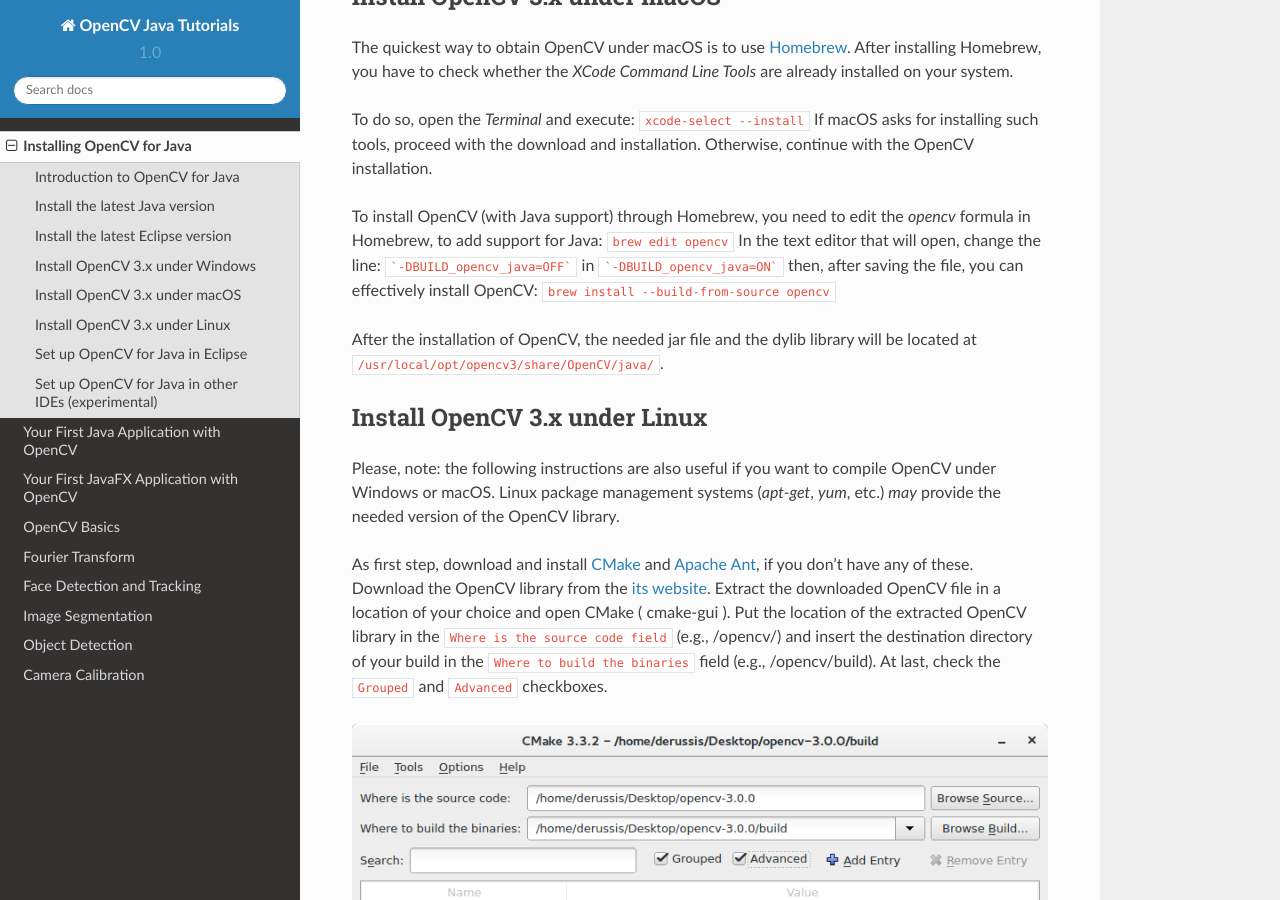
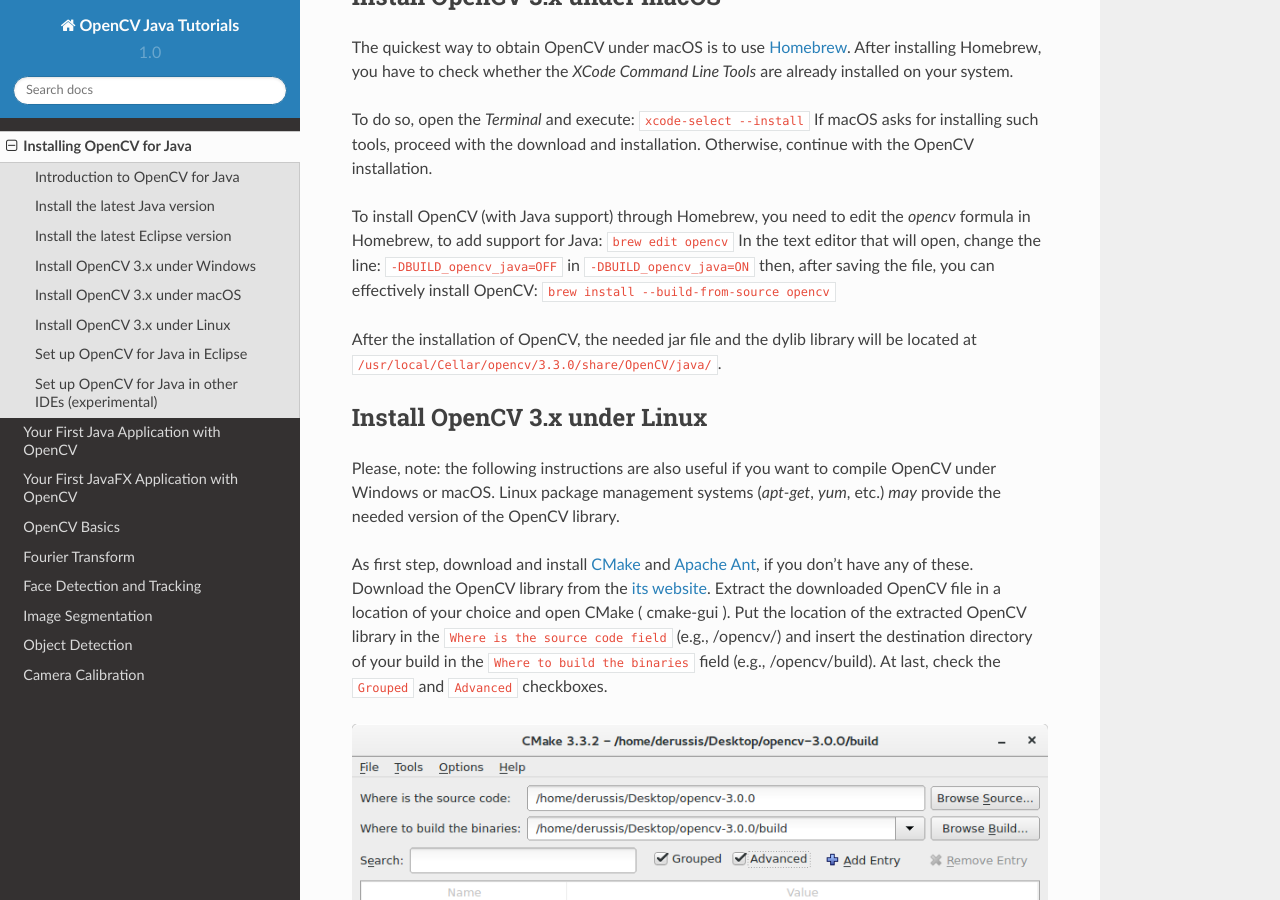
Before and after one commit to opencv-java/opencv-java-tutorials, a Sphinx documentation site: the page built from docs/source/01-installing-opencv-for-java.rst, in a window 1280 px wide and 900 px high, scrolled down 866 px. Built offline with Sphinx 7.4.7 and the Read the Docs theme 2.0.0, drawn with Linux system fonts in a browser that asks for light colours.

Commit message:
minor fix

````diff
--- a/docs/source/01-installing-opencv-for-java.rst
+++ b/docs/source/01-installing-opencv-for-java.rst
@@ -32,13 +32,13 @@ If macOS asks for installing such tools, proceed with the download and installat
 To install OpenCV (with Java support) through Homebrew, you need to edit the *opencv* formula in Homebrew, to add support for Java:
 ``brew edit opencv``
 In the text editor that will open, change the line:
-```-DBUILD_opencv_java=OFF```
+``-DBUILD_opencv_java=OFF``
 in
-```-DBUILD_opencv_java=ON```
+``-DBUILD_opencv_java=ON``
 then, after saving the file, you can effectively install OpenCV:
 ``brew install --build-from-source opencv``
 
-After the installation of OpenCV, the needed jar file and the dylib library will be located at ``/usr/local/opt/opencv3/share/OpenCV/java/``.
+After the installation of OpenCV, the needed jar file and the dylib library will be located at ``/usr/local/Cellar/opencv/3.3.0/share/OpenCV/java/``.
 
 Install OpenCV 3.x under Linux
 ---------------------------------
````
